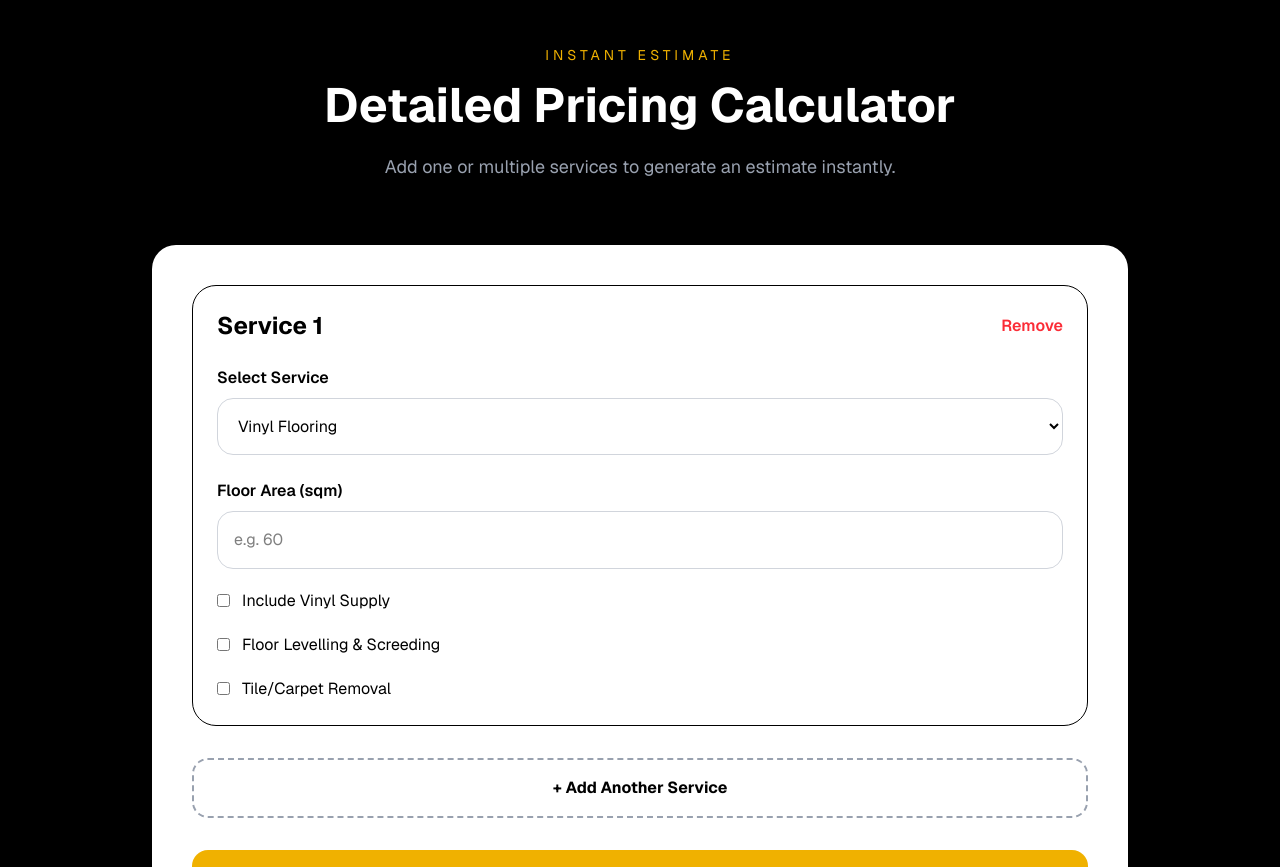
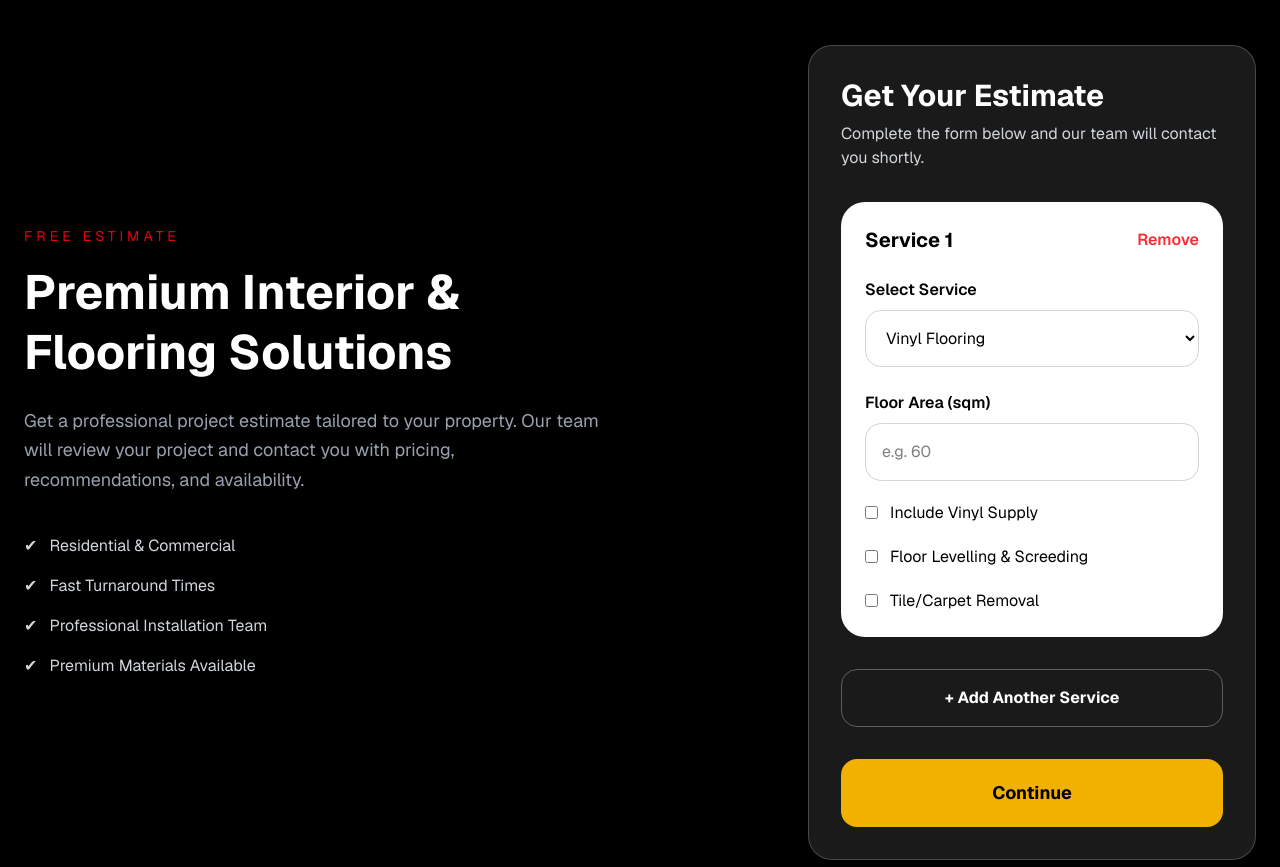
Before and after one commit to bravointeriors/Bravo-Interiors, a Next.js app: page / in a window 1280 px wide. Shown: the part 1720-2587 px from the top of the page. Built offline with nearby package versions, Linux system fonts and the light colour scheme.

Commit message:
Update Homepage

```diff
--- a/app/PricingCalculator.js
+++ b/app/PricingCalculator.js
@@ -21,6 +21,13 @@ export default function PricingCalculator() {
   const [locks, setLocks] = useState(false);
 
   const [result, setResult] = useState(null);
+
+  const [showCustomerForm, setShowCustomerForm] = useState(false);
+
+  const [customerName, setCustomerName] = useState("");
+  const [phone, setPhone] = useState("");
+  const [email, setEmail] = useState("");
+  const [suburb, setSuburb] = useState("");
 
   // =========================
   // ADD SERVICE
@@ -147,45 +154,140 @@ export default function PricingCalculator() {
       });
     };
 
+    const submitLead = async () => {
+
+  // VALIDATION
+  if (
+    !customerName ||
+    !phone ||
+    !email ||
+    !suburb
+  ) {
+    alert("Please complete all fields.");
+    return;
+  }
+
+  // CALCULATE INTERNALLY
+  calculatePrice();
+
+  try {
+
+    const response = await fetch("/api/send", {
+      method: "POST",
+
+      headers: {
+        "Content-Type": "application/json",
+      },
+
+      body: JSON.stringify({
+        customerName,
+        phone,
+        email,
+        suburb,
+        services,
+        sqm,
+        skirtingLm,
+        doors,
+      }),
+    });
+
+    if (response.ok) {
+
+      setResult(true);
+
+    } else {
+
+      alert("Something went wrong.");
+
+    }
+
+  } catch (error) {
+
+    console.error(error);
+    alert("Server error.");
+
+  }
+};
+
   return (
   <section
     id="calculator"
     className="py-28 bg-black text-white"
   >
-      <div className="max-w-5xl mx-auto px-6">
+    <div className="max-w-7xl mx-auto px-6 grid lg:grid-cols-2 gap-20 items-center">
 
-        {/* HEADER */}
-        <div className="text-center mb-16">
-          <p className="text-yellow-500 uppercase tracking-[0.3em] text-sm mb-4">
-            Instant Estimate
+      {/* LEFT SIDE */}
+      <div>
+
+        <p className="text-red-600 uppercase tracking-[0.3em] text-sm mb-4">
+          Free Estimate
         </p>
 
-          <h2 className="text-5xl font-bold mb-6">
-            Detailed Pricing Calculator
+        <h2 className="text-5xl font-bold leading-tight">
+          Premium Interior &
+          Flooring Solutions
         </h2>
 
-          <p className="text-gray-400 text-lg">
-            Add one or multiple services to
-            generate an estimate instantly.
+        <p className="text-gray-400 text-lg mt-6 leading-relaxed">
+          Get a professional project estimate tailored to your property.
+          Our team will review your project and contact you with pricing,
+          recommendations, and availability.
         </p>
+
+        <div className="mt-10 space-y-4 text-gray-300">
+
+          <div className="flex items-center gap-3">
+            <span>✔</span>
+            <span>Residential & Commercial</span>
           </div>
 
-        {/* CARD */}
-        <div className="bg-white text-black rounded-3xl p-10 shadow-2xl">
+          <div className="flex items-center gap-3">
+            <span>✔</span>
+            <span>Fast Turnaround Times</span>
+          </div>
+
+          <div className="flex items-center gap-3">
+            <span>✔</span>
+            <span>Professional Installation Team</span>
+          </div>
+
+          <div className="flex items-center gap-3">
+            <span>✔</span>
+            <span>Premium Materials Available</span>
+          </div>
+
+        </div>
+
+      </div>
+
+      {/* RIGHT SIDE */}
+      <div className="flex justify-center lg:justify-end">
+
+        {/* FLOATING CARD */}
+        <div className="w-full max-w-md bg-white/10 backdrop-blur-xl border border-white/20 rounded-3xl p-8 shadow-2xl">
+
+          <h3 className="text-3xl font-bold mb-2">
+            Get Your Estimate
+          </h3>
+
+          <p className="text-gray-300 mb-8">
+            Complete the form below and our team will contact you shortly.
+          </p>
 
           {/* SERVICES */}
-          <div className="space-y-10">
+          {!showCustomerForm && (
+          <div className="space-y-8">
 
             {services.map((service, index) => (
               <div
                 key={service.id}
-                className="border rounded-3xl p-6"
+                className="bg-white text-black rounded-3xl p-6"
               >
 
                 {/* TOP */}
                 <div className="flex justify-between items-center mb-6">
 
-                  <h3 className="text-2xl font-bold">
+                  <h3 className="text-xl font-bold">
                     Service {index + 1}
                   </h3>
 
@@ -228,6 +330,7 @@ export default function PricingCalculator() {
                     <option value="doors">
                       Door Installation
                     </option>
+
                   </select>
 
                 </div>
@@ -275,8 +378,7 @@ export default function PricingCalculator() {
                         }
                       />
 
-                      Floor Levelling &
-                      Screeding
+                      Floor Levelling & Screeding
                     </label>
 
                     <label className="flex items-center gap-3">
@@ -398,38 +500,131 @@ export default function PricingCalculator() {
             ))}
 
           </div>
+          )}
+
+          {/* CUSTOMER INFO */}
+          {showCustomerForm && (
+          <div className="mt-10 bg-white text-black rounded-3xl p-6">
+
+            <h3 className="text-2xl font-bold mb-6">
+              Your Details
+            </h3>
+
+            <div className="space-y-5">
+
+              {/* NAME */}
+              <div>
+                <label className="block mb-2 font-semibold">
+                  Full Name
+                </label>
+
+                <input
+                  type="text"
+                  value={customerName}
+                  onChange={(e) =>
+                    setCustomerName(e.target.value)
+                  }
+                  placeholder="John Smith"
+                  className="w-full border border-gray-300 rounded-2xl p-4"
+                />
+              </div>
+
+              {/* PHONE */}
+              <div>
+                <label className="block mb-2 font-semibold">
+                  Phone Number
+                </label>
+
+                <input
+                  type="tel"
+                  value={phone}
+                  onChange={(e) =>
+                    setPhone(e.target.value)
+                  }
+                  placeholder="0412 345 678"
+                  className="w-full border border-gray-300 rounded-2xl p-4"
+                />
+              </div>
+
+              {/* EMAIL */}
+              <div>
+                <label className="block mb-2 font-semibold">
+                  Email Address
+                </label>
+
+                <input
+                  type="email"
+                  value={email}
+                  onChange={(e) =>
+                    setEmail(e.target.value)
+                  }
+                  placeholder="john@email.com"
+                  className="w-full border border-gray-300 rounded-2xl p-4"
+                />
+              </div>
+
+              {/* SUBURB */}
+              <div>
+                <label className="block mb-2 font-semibold">
+                  Suburb
+                </label>
+
+                <input
+                  type="text"
+                  value={suburb}
+                  onChange={(e) =>
+                    setSuburb(e.target.value)
+                  }
+                  placeholder="Perth"
+                  className="w-full border border-gray-300 rounded-2xl p-4"
+                />
+              </div>
+            </div>
+            {/* SUBMIT BUTTON */}
+            <button
+              onClick={submitLead}
+              className="w-full mt-8 bg-yellow-500 hover:bg-yellow-400 text-black py-5 rounded-2xl font-bold text-lg transition"
+            >
+              Submit Request
+            </button>
+          </div>
+          )}
 
           {/* ADD BUTTON */}
+          {!showCustomerForm && (
           <button
             onClick={addService}
-            className="w-full mt-8 border-2 border-dashed border-gray-400 py-4 rounded-2xl font-bold hover:bg-gray-100 transition"
+            className="w-full mt-8 border border-white/30 py-4 rounded-2xl font-bold hover:bg-white/10 transition"
           >
             + Add Another Service
           </button>
-
-          {/* CALCULATE */}
+          )}
+          {/* SHOW ESTIMATE BUTTON */}
+          {!showCustomerForm && (
           <button
-            onClick={calculatePrice}
+            onClick={() => setShowCustomerForm(true)}
             className="w-full mt-8 bg-yellow-500 hover:bg-yellow-400 text-black py-5 rounded-2xl font-bold text-lg transition"
           >
-            Calculate Estimate
+            Continue
           </button>
+          )}
+          {/* SUCCESS MESSAGE */}
+{result && (
+  <div className="mt-10 bg-green-500/10 border border-green-500/30 rounded-3xl p-8 text-center">
 
-          {/* RESULT */}
-          {result && (
-            <div className="mt-10 bg-gray-100 rounded-3xl p-8 text-center">
+    <div className="text-5xl mb-4">
+      ✓
+    </div>
 
-              <p className="text-gray-500 mb-3">
-                Estimated Project Range
-              </p>
-
-              <h3 className="text-5xl font-bold">
-                ${result.low} – ${result.high}
+    <h3 className="text-3xl font-bold mb-4 text-white">
+      Request Submitted Successfully
     </h3>
 
-              <p className="text-gray-500 mt-4">
-                Final pricing subject to
-                on-site inspection.
+    <p className="text-gray-300 text-lg leading-relaxed">
+      Thank you for contacting Bravo Interiors.
+      <br /><br />
+      Your project request has been received and
+      our team will email you your estimate shortly.
     </p>
 
   </div>
@@ -437,6 +632,7 @@ export default function PricingCalculator() {
 
         </div>
       </div>
+    </div>
   </section>
 );
 }
--- a/app/page.js
+++ b/app/page.js
@@ -5,7 +5,7 @@ import PricingCalculator from "./PricingCalculator";
 
 export default function BravoInteriorsWebsite() {
 
-  const [name, setName] = useState("");
+const [name, setName] = useState("");
 const [phone, setPhone] = useState("");
 const [email, setEmail] = useState("");
 const [address, setAddress] = useState("");
```
Lines whose indentation alone changed are shown as unchanged.
